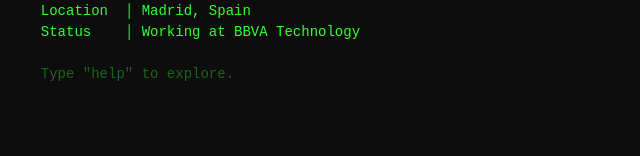
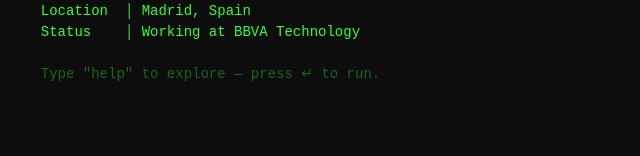
Before and after one commit to samuelsan95/interactive-cv, a Vue app: page / in a window 1280 px wide. Shown: the part 191-347 px from the top of the page, without its empty margins (0-640 px from the left). Built offline with nearby package versions, Linux system fonts and the light colour scheme.

Commit message:
FEAT: update hint messages for improved user guidance

```diff
--- a/src/i18n/index.js
+++ b/src/i18n/index.js
@@ -6,7 +6,7 @@ export const messages = {
     role:          'Full Stack Developer',
     location:      'Madrid, Spain',
     status:        'Working at BBVA Technology',
-    hint:          'Type "help" to explore.',
+    hint:          'Type "help" to explore — press ↵ to run.',
     role_desc:     'Role',
     location_desc: 'Location',
     status_desc:   'Status',
@@ -54,7 +54,7 @@ export const messages = {
     role:          'Full Stack Developer',
     location:      'Madrid, España',
     status:        'Trabajando en BBVA Technology',
-    hint:          'Escribe "help" para explorar.',
+    hint:          'Escribe "help" para explorar — pulsa ↵ para ejecutar.',
     role_desc:     'Rol',
     location_desc: 'Ubicación',
     status_desc:   'Situación',
```
